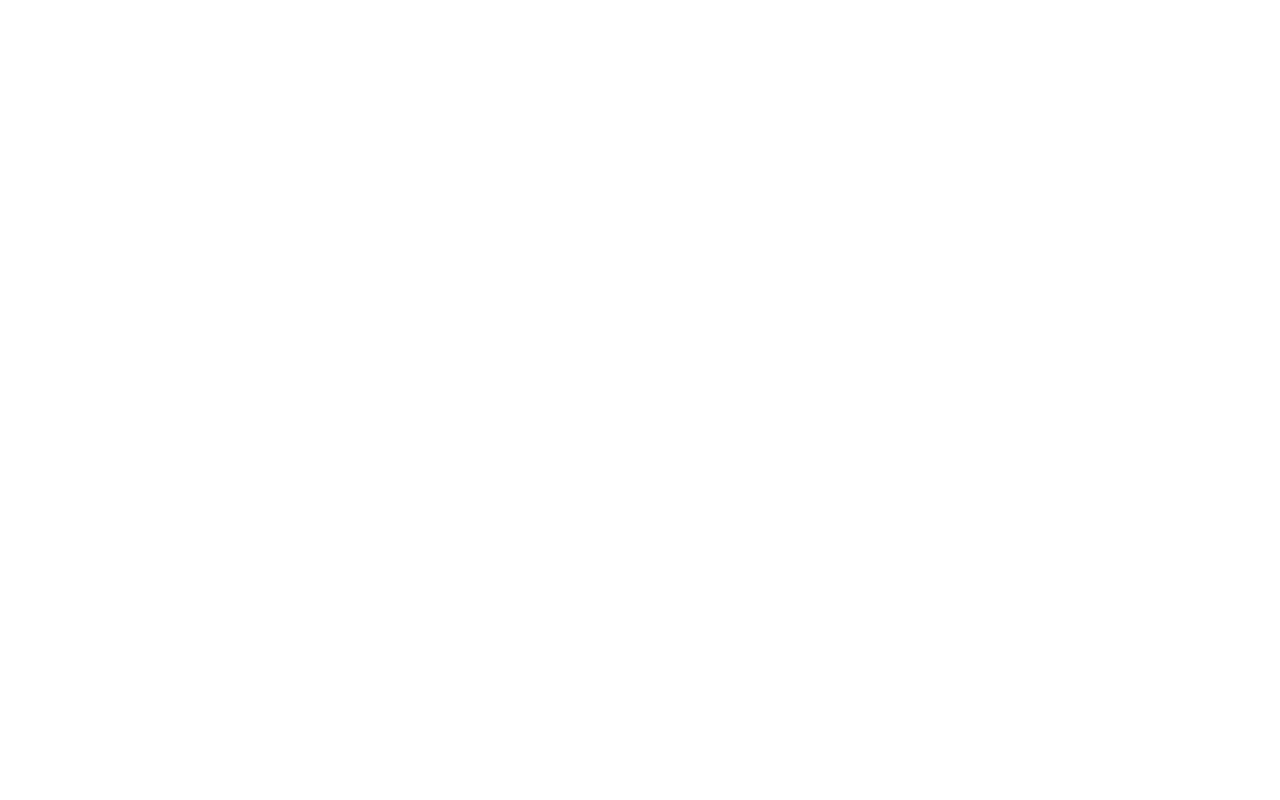
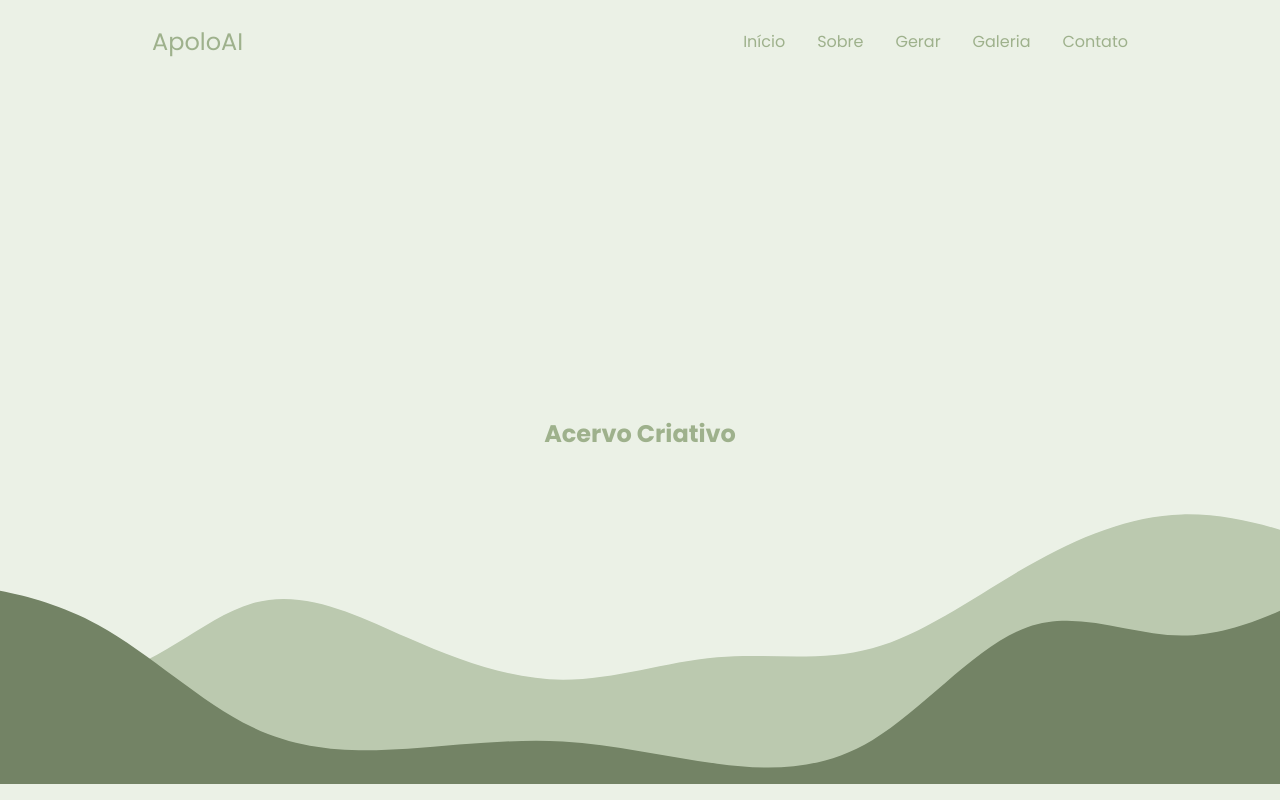
Before and after one commit to duduhnrq/apolo-ai, a plain HTML site: page galeria.html in a window 1280 px wide. Drawn offline with Linux system fonts and the light colour scheme.

Commit message:
Página de Galeria

```diff
--- a/estilos/style.css
+++ b/estilos/style.css
@@ -437,3 +437,20 @@ main {
 .social-icons img:hover {
     transform: scale(1.1);
 }
+
+/*Gallery Page*/
+
+.gallery-section {
+    width: 50%;
+    display: flex;
+    justify-content: center;
+    align-items: center;
+    text-align: center;
+    flex-direction: column;
+}
+
+.gallery-item img {
+    width: 30%;
+    height: auto;
+    border-radius: 8px;
+}
--- a/galeria.html
+++ b/galeria.html
@@ -0,0 +1,41 @@
+<!DOCTYPE html>
+<html lang="en">
+<head>
+    <meta charset="UTF-8">
+    <meta name="viewport" content="width=device-width, initial-scale=1.0">
+    <title>ApoloAI</title>
+    <link rel="stylesheet" href="estilos/style.css">
+    <link rel="stylesheet" href="estilos/responsivo.css">
+</head>
+<body>
+    <header>
+        <div class="header-container">
+            <a href="index.html" class="header-logo">ApoloAI</a>
+            <nav>
+                <ul>
+                    <li><a href="index.html">Início</a></li>
+                    <li><a href="sobre.html">Sobre</a></li>
+                    <li><a href="gerar.html">Gerar</a></li>
+                    <li><a href="galeria.html">Galeria</a></li>
+                    <li><a href="contato.html">Contato</a></li>
+                </ul>
+            </nav>
+        </div>
+    </header>
+
+    <main>
+        <section class="gallery-section">
+            <div class="gallery-header">
+                <h1>Acervo Criativo</h1>
+            </div>
+            <div class="gallery-container">
+                <div class="gallery-item">
+
+                </div>
+            </div>
+        </section>
+    </main>
+
+    <script src="scripts/script.js"></script>
+</body>
+</html>
```
Also changed, not shown: 1 other file.
